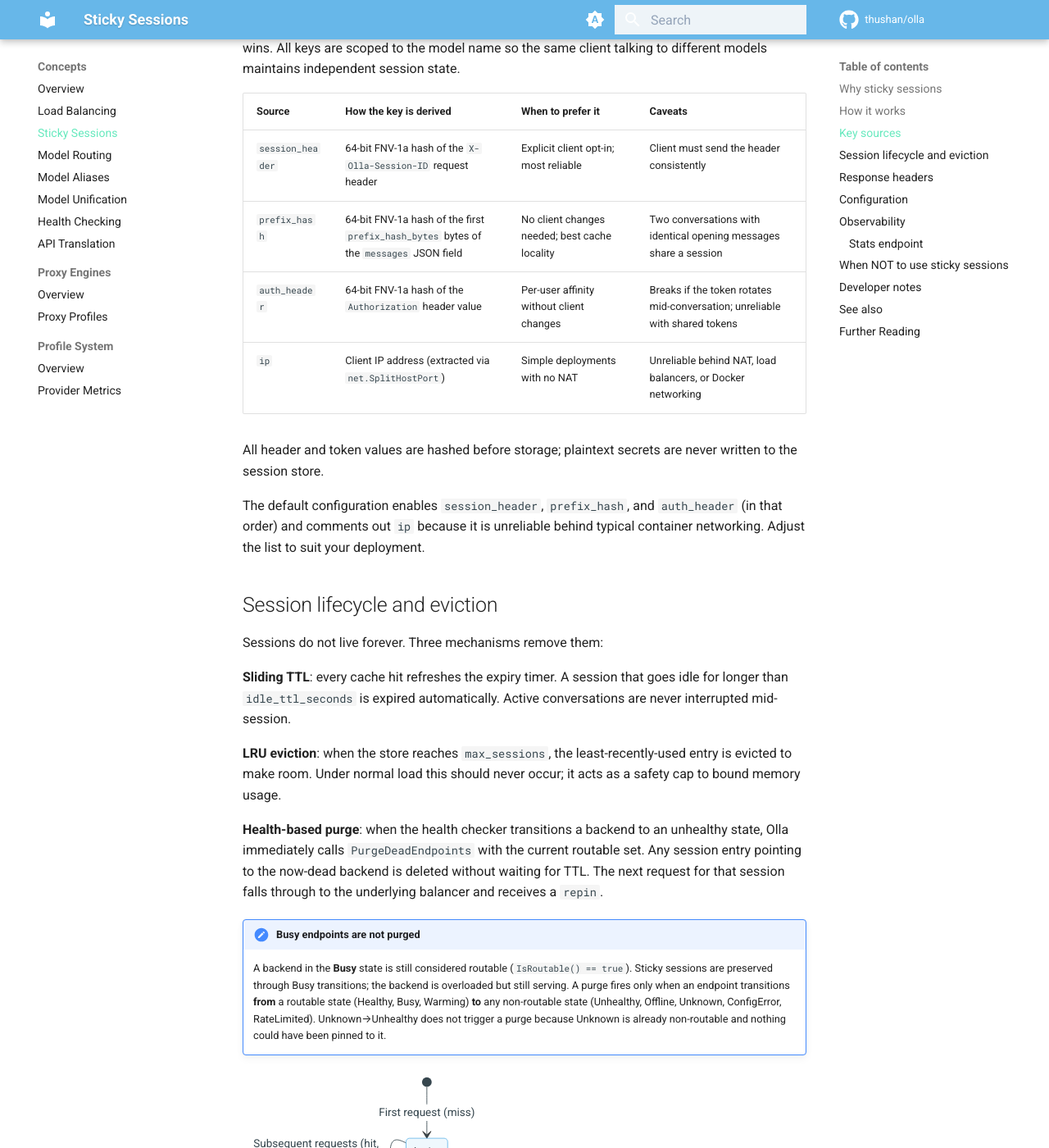
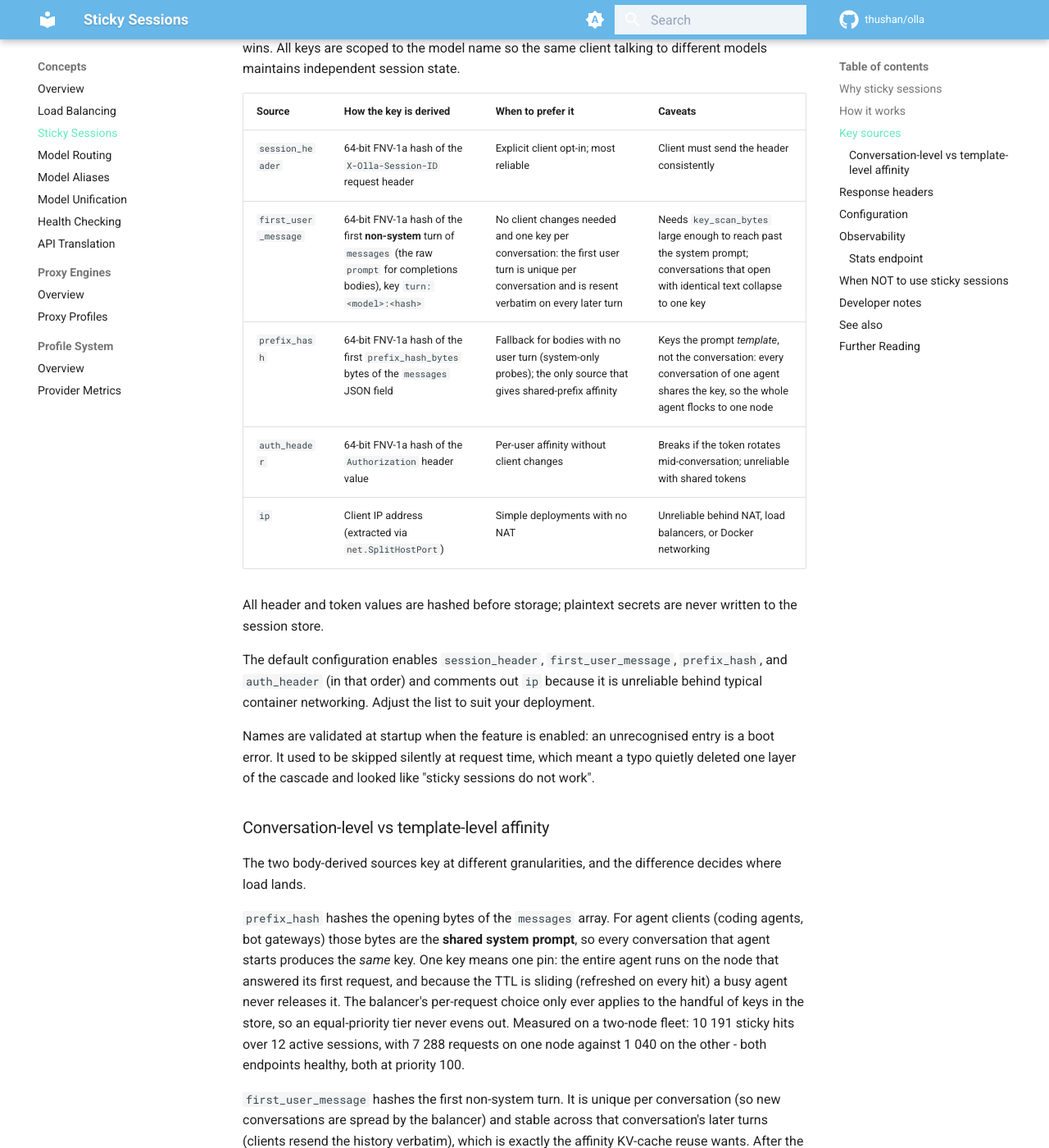
Before and after one commit to leo-3889/olla, an MkDocs documentation site: the page built from docs/content/concepts/sticky-sessions.md, in a window 1280 px wide and 1400 px high, scrolled down 1997 px. Shown: the whole window at 82% size. Built offline with MkDocs 1.6.1 and Material for MkDocs 9.7.7, drawn with Linux system fonts in a browser that asks for light colours; emoji names are drawn with the system emoji font; comment, search, counter and statistics services are not loaded; some of the changed text lies outside the part shown.

Commit message:
docs(routing): even tier rotation and conversation-level sticky keys

````diff
--- a/docs/content/concepts/sticky-sessions.md
+++ b/docs/content/concepts/sticky-sessions.md
@@ -59,15 +59,26 @@
 | Source | How the key is derived | When to prefer it | Caveats |
 |---|---|---|---|
 | `session_header` | 64-bit FNV-1a hash of the `X-Olla-Session-ID` request header | Explicit client opt-in; most reliable | Client must send the header consistently |
-| `prefix_hash` | 64-bit FNV-1a hash of the first `prefix_hash_bytes` bytes of the `messages` JSON field | No client changes needed; best cache locality | Two conversations with identical opening messages share a session |
+| `first_user_message` | 64-bit FNV-1a hash of the first **non-system** turn of `messages` (the raw `prompt` for completions bodies), key `turn:<model>:<hash>` | No client changes needed and one key per conversation: the first user turn is unique per conversation and is resent verbatim on every later turn | Needs `key_scan_bytes` large enough to reach past the system prompt; conversations that open with identical text collapse to one key |
+| `prefix_hash` | 64-bit FNV-1a hash of the first `prefix_hash_bytes` bytes of the `messages` JSON field | Fallback for bodies with no user turn (system-only probes); the only source that gives shared-prefix affinity | Keys the prompt *template*, not the conversation: every conversation of one agent shares the key, so the whole agent flocks to one node |
 | `auth_header` | 64-bit FNV-1a hash of the `Authorization` header value | Per-user affinity without client changes | Breaks if the token rotates mid-conversation; unreliable with shared tokens |
 | `ip` | Client IP address (extracted via `net.SplitHostPort`) | Simple deployments with no NAT | Unreliable behind NAT, load balancers, or Docker networking |
 
 All header and token values are hashed before storage; plaintext secrets are never written to the session store.
 
-The default configuration enables `session_header`, `prefix_hash`, and `auth_header` (in that order) and comments out `ip` because it is unreliable behind typical container networking. Adjust the list to suit your deployment.
+The default configuration enables `session_header`, `first_user_message`, `prefix_hash`, and `auth_header` (in that order) and comments out `ip` because it is unreliable behind typical container networking. Adjust the list to suit your deployment.
 
-## Session lifecycle and eviction
+Names are validated at startup when the feature is enabled: an unrecognised entry is a boot error. It used to be skipped silently at request time, which meant a typo quietly deleted one layer of the cascade and looked like "sticky sessions do not work".
+
+### Conversation-level vs template-level affinity
+
+The two body-derived sources key at different granularities, and the difference decides where load lands.
+
+`prefix_hash` hashes the opening bytes of the `messages` array. For agent clients (coding agents, bot gateways) those bytes are the **shared system prompt**, so every conversation that agent starts produces the *same* key. One key means one pin: the entire agent runs on the node that answered its first request, and because the TTL is sliding (refreshed on every hit) a busy agent never releases it. The balancer's per-request choice only ever applies to the handful of keys in the store, so an equal-priority tier never evens out. Measured on a two-node fleet: 10 191 sticky hits over 12 active sessions, with 7 288 requests on one node against 1 040 on the other - both endpoints healthy, both at priority 100.
+
+`first_user_message` hashes the first non-system turn. It is unique per conversation (so new conversations are spread by the balancer) and stable across that conversation's later turns (clients resend the history verbatim), which is exactly the affinity KV-cache reuse wants. After the switch the same traffic produced 110 sessions for 110 conversations, with new conversations alternating across the tier and follow-up turns hitting their pinned node.
+
+Shared-prefix affinity is not lost: because the tier rotates, every node serves conversations carrying the same system prompt, so each node keeps that prefix warm in its own cache.
 
 Sessions do not live forever. Three mechanisms remove them:
 
@@ -99,7 +110,7 @@
 | Header | Values | Meaning |
 |---|---|---|
 | `X-Olla-Sticky-Session` | `hit` / `miss` / `repin` / `disabled` | Outcome of the affinity lookup for this request |
-| `X-Olla-Sticky-Key-Source` | `session_header` / `prefix_hash` / `auth_header` / `ip` / `none` | Which key source was used (absent when outcome is `disabled`) |
+| `X-Olla-Sticky-Key-Source` | `session_header` / `first_user_message` / `prefix_hash` / `auth_header` / `ip` / `none` | Which key source was used (absent when outcome is `disabled`) |
 | `X-Olla-Session-ID` | _(echoed from request)_ | Present in the response only when the client sent `X-Olla-Session-ID`; lets stateless clients confirm the header was received |
 
 Example: first request (miss), client provides explicit session ID:
@@ -143,14 +154,22 @@
 
     max_sessions: 10000         # LRU capacity; oldest entries are evicted when full
 
-    key_sources:                # ordered cascade, first match wins
+    key_sources:                # ordered cascade, first match wins. Unknown names
+                                # are a startup error.
       - "session_header"        # X-Olla-Session-ID header (explicit client opt-in)
-      - "prefix_hash"           # hash of first N bytes of messages JSON
+      - "first_user_message"    # hash of the first non-system turn: one key per conversation
+      - "prefix_hash"           # hash of first N bytes of messages JSON (fallback, and the
+                                # only shared-prefix-affinity source)
       - "auth_header"           # hash of Authorization header (per-user affinity)
       # - "ip"                  # client IP, opt-in; unreliable behind NAT/Docker
 
     prefix_hash_bytes: 512      # bytes of the messages field to hash for prefix_hash source;
                                 # larger values reduce false collisions at a small CPU cost
+    key_scan_bytes: 65536       # leading body bytes the handler buffers to compute a key.
+                                # The handler reads max(prefix_hash_bytes, key_scan_bytes)
+                                # and restores the body. Required by first_user_message: a
+                                # system prompt is routinely tens of kilobytes, so with a
+                                # 512-byte read the source never reaches the user turn.
 ```
 
 The only env var exposed for this feature is `OLLA_PROXY_STICKY_SESSIONS_ENABLED` (boolean). The remaining fields are configuration-file only.
@@ -194,7 +213,7 @@
 
 - **Stateless or single-turn workloads**: embeddings, one-shot completions, and batch jobs gain nothing from affinity; use the plain load balancer.
 - **Model-routing-dominated traffic**: if requests are already hard-routed to specific endpoints by model routing, the sticky wrapper adds overhead with no benefit.
-- **Very small deployments**: two endpoints with priority load balancing already behave predictably; adding stickiness is unnecessary complexity.
+- **Single-endpoint deployments**: with one candidate there is nothing to spread and nothing to pin; the wrapper only adds a key computation.
 - **Homogeneous short-prompt workloads**: when prompts are short and vary widely, KV-cache hit rates on the backend are already low; affinity provides little gain and reduces load distribution.
 - **Deployments with aggressive autoscaling**: if backends are added and removed frequently, sessions will repin often and the affinity benefit is diluted.
 
@@ -202,7 +221,7 @@
 
 **Decorator pattern**: `StickySessionWrapper` in `internal/adapter/balancer/sticky.go` wraps any `domain.EndpointSelector` implementation. No factory or registry changes are needed to add a new inner balancer; the wrapper is applied in `ProxyServiceWrapper.applyStickySessions()` inside `internal/app/services/proxy.go`.
 
-**Hashing**: 64-bit FNV-1a (`hash/fnv`) is used for all key derivation. It is non-cryptographic and intended only as a compact routing hint; collisions are acceptable (two different sessions occasionally land on the same backend). Do not use these keys as security tokens.
+**Hashing**: 64-bit FNV-1a (`hash/fnv`) is used for all key derivation, including `first_user_message`. It is non-cryptographic and intended only as a compact routing hint; collisions are acceptable (two different sessions occasionally land on the same backend). Do not use these keys as security tokens.
 
 **Import cycle avoidance**: `StickyOutcome` is defined in `internal/core/domain/routing.go` rather than in `internal/adapter/balancer/sticky.go`. This allows `internal/adapter/proxy/core` (the proxy engine shared layer) to read the outcome and write response headers without importing the balancer package, which would create a cycle.
 
````
Also changed, not shown: docs/content/concepts/load-balancing.md (+20 -4 lines), docs/content/configuration/reference.md (+5 -2 lines).
